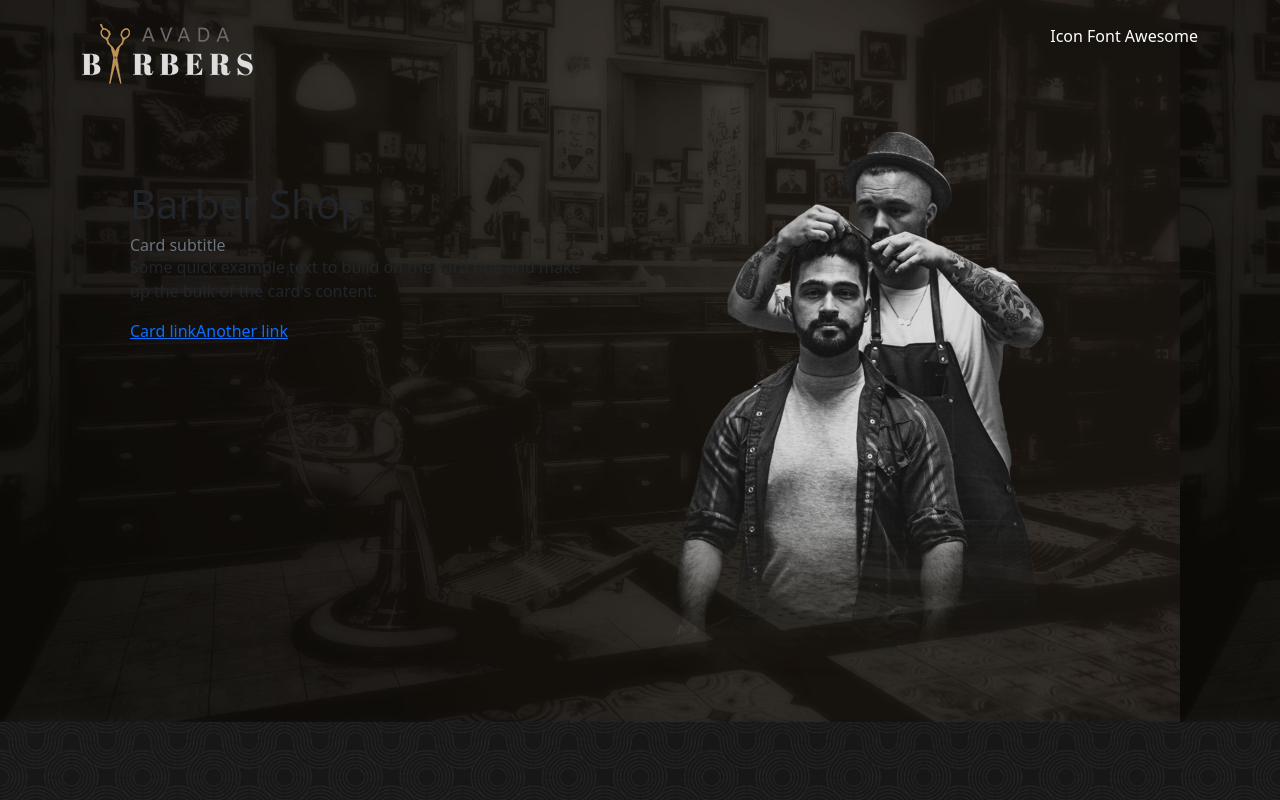
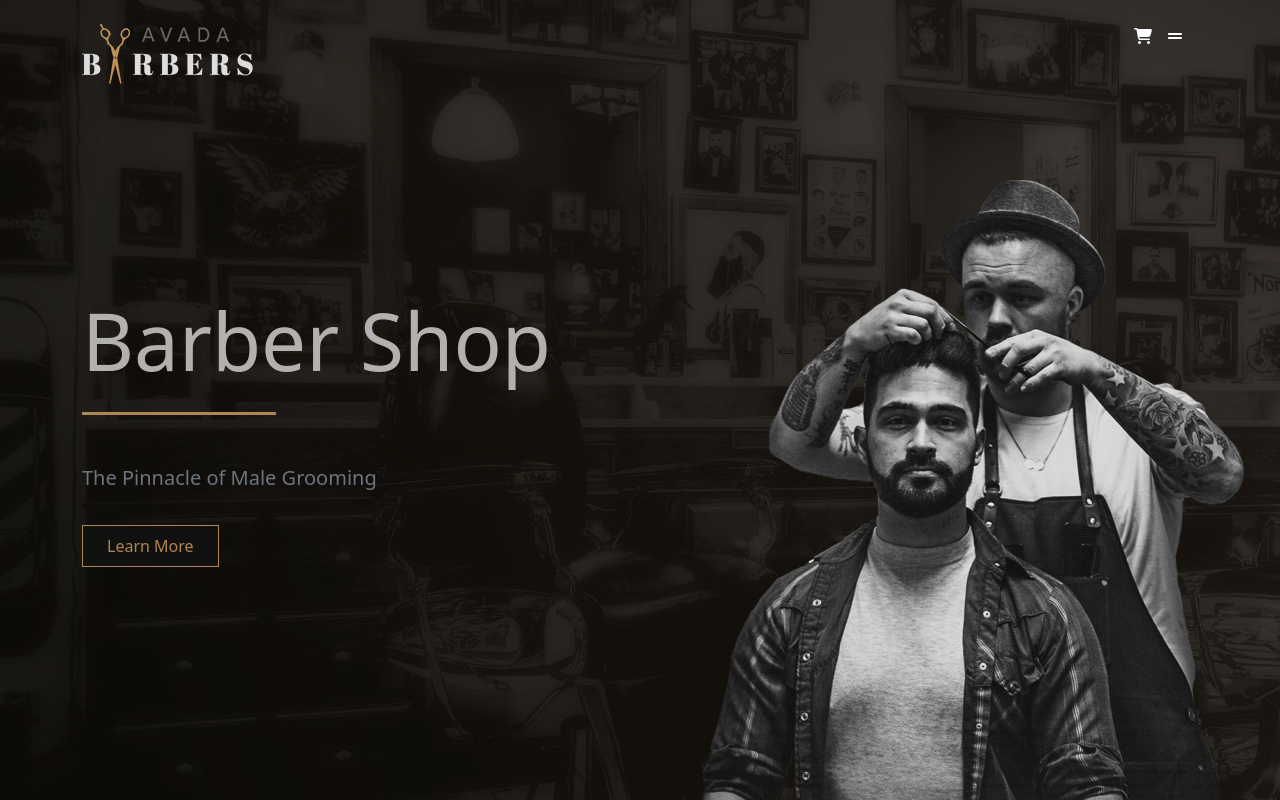
Before and after one commit to Andrearusso94/proj-html-vuejs, a Vue app: page / in a window 1280 px wide. Shown: the top 800 px of the page. Built offline with nearby package versions, Linux system fonts and the light colour scheme.

Commit message:
Add components Presentation and end section Header

```diff
--- a/src/assets/partials/_variables.scss
+++ b/src/assets/partials/_variables.scss
@@ -1,7 +1,7 @@
 $primary: #ffffff;
-$darker: #505050;
+$darker: #181717;
 $dark: #111110;
-$light-dark: #b0b0b0;
+$light-dark: #b3b0b0;
 $light-grey: #e2f1f5;
 $another: #ae8652;
 $dc-font: 'Open Sans', sans-serif;
--- a/src/components/AppFooter.vue
+++ b/src/components/AppFooter.vue
@@ -13,7 +13,11 @@ export default {
         <div class="footer_top">
             <FooterTop></FooterTop>
         </div>
-        <div class="footer_bottom"></div>
+        <div class="footer_bottom">
+            <div class="copyright py-4">
+                <p>Copyright 2012 - 2020 | Avada Theme by ThemeFusion | All Rights Reserved | Powered by WordPress</p>
+            </div>
+        </div>
     </footer>
 </template>
 <style lang="scss" scoped>
@@ -27,4 +31,9 @@ export default {
     background-color: $dark;
     color: $light-dark;
 }
+
+.copyright {
+    background-color: $darker;
+    color: $light-dark;
+}
 </style>
--- a/src/components/AppHeader.vue
+++ b/src/components/AppHeader.vue
@@ -1,9 +1,10 @@
 <script>
 import NavbarVue from './Navbar.vue';
+import PresentationVue from './Presentation.vue';
 export default {
     name: 'AppHeader',
     components: {
-        NavbarVue
+        NavbarVue, PresentationVue,
     }
 }
 </script>
@@ -12,27 +13,8 @@ export default {
         <div id="site_header" class="container-fluid">
 
             <NavbarVue></NavbarVue>
-            <div class="container primary-container">
-                <div class="row g-2">
-                    <div class="col-6">
-                        <div class="cards my-5 mx-5">
-                            <div class="cards_body">
-                                <h1>Barber Shop</h1>
-                                <h6 class="card-subtitle  text-muted">Card subtitle</h6>
-                                <p class="card-text">Some quick example text to build on the card title and make up
-                                    the bulk of the card's content.</p>
-                                <a href="#" class="card-link">Card link</a>
-                                <a href="#" class="card-link">Another link</a>
-                            </div>
-                        </div>
+            <PresentationVue></PresentationVue>
 
-                    </div>
-                    <div class="col-6">
-                        <img src="../assets/img/avadabarbers_hero_focalmirror-400x550.png" alt="">
-                    </div>
-
-                </div>
-            </div>
         </div>
 
 
@@ -45,12 +27,7 @@ export default {
 
 .container-fluid {
     background-image: url(../assets/img/avadabarbers-homepage-hero-bg.jpg);
-    background-size: contain;
+    background-size: cover;
 
 }
-
-.primary-container {
-    margin-top: 1.5rem;
-    padding-bottom: 2.5rem;
-}
 </style>
--- a/src/components/Navbar.vue
+++ b/src/components/Navbar.vue
@@ -9,7 +9,10 @@ export default {
 
         <div class="row justify-content-between">
             <div class="col-6 my-4"><img src="../assets/img/avadabarbers-logo-x1.png" alt=""></div>
-            <div class="col-6 my-4 icon">Icon Font Awesome</div>
+            <div class="col-6 my-4 icon">
+                <font-awesome-icon icon="fa-solid fa-cart-shopping" />
+                <font-awesome-icon class="mx-3" icon="fa-solid fa-grip-lines" />
+            </div>
         </div>
 
     </nav>
--- /dev/null
+++ b/src/components/Presentation.vue
@@ -0,0 +1,61 @@
+<script>
+export default {
+    name: 'Presentation',
+}
+</script>
+<template>
+    <div class="container primary-container py-5">
+        <div class="row g-2">
+            <div class="col-6">
+                <div class="cards my-5 py-5">
+                    <div class="cards_body">
+                        <h1 class="py-3">Barber Shop</h1>
+
+                        <div class="line py-3"></div>
+                        <p class="card-text text-secondary py-3">The Pinnacle of Male Grooming</p>
+                        <button class="my_button"><a href="#" class="card-link">Learn More</a></button>
+
+                    </div>
+                </div>
+
+            </div>
+            <div class="col-6">
+                <img src="../assets/img/avadabarbers_hero_focalmirror-600x825.png" alt="">
+            </div>
+
+        </div>
+    </div>
+</template>
+<style lang="scss" scoped>
+@use '../assets/partials/variables' as *;
+
+.primary-container {
+    margin-top: 1.5rem;
+    padding-bottom: 2.5rem;
+
+    h1 {
+        font-size: 5rem;
+        color: $light-dark;
+    }
+
+    p {
+        font-size: 1.25rem;
+    }
+
+    .line {
+        border-top: 3px solid $another;
+        width: 35%;
+    }
+
+    .my_button {
+        border: 1px solid $another;
+        padding: 0.5rem 1.5rem;
+        background-color: $dark;
+
+        a {
+            text-decoration: none;
+            color: $another;
+        }
+    }
+}
+</style>
--- a/src/main.js
+++ b/src/main.js
@@ -2,9 +2,19 @@ import { createApp } from 'vue'
 import './assets/style.scss'
 import App from './App.vue'
 
+import { library } from '@fortawesome/fontawesome-svg-core'
 
+/* import font awesome icon component */
+import { FontAwesomeIcon } from '@fortawesome/vue-fontawesome'
 
+/* import specific icons */
+import { faCartShopping } from '@fortawesome/free-solid-svg-icons'
+import { faGripLines } from '@fortawesome/free-solid-svg-icons'
+
+/* add icons to the library */
+library.add(faCartShopping, faGripLines)
 
 createApp(App)
+    .component('font-awesome-icon', FontAwesomeIcon)
 
     .mount('#app')
```
